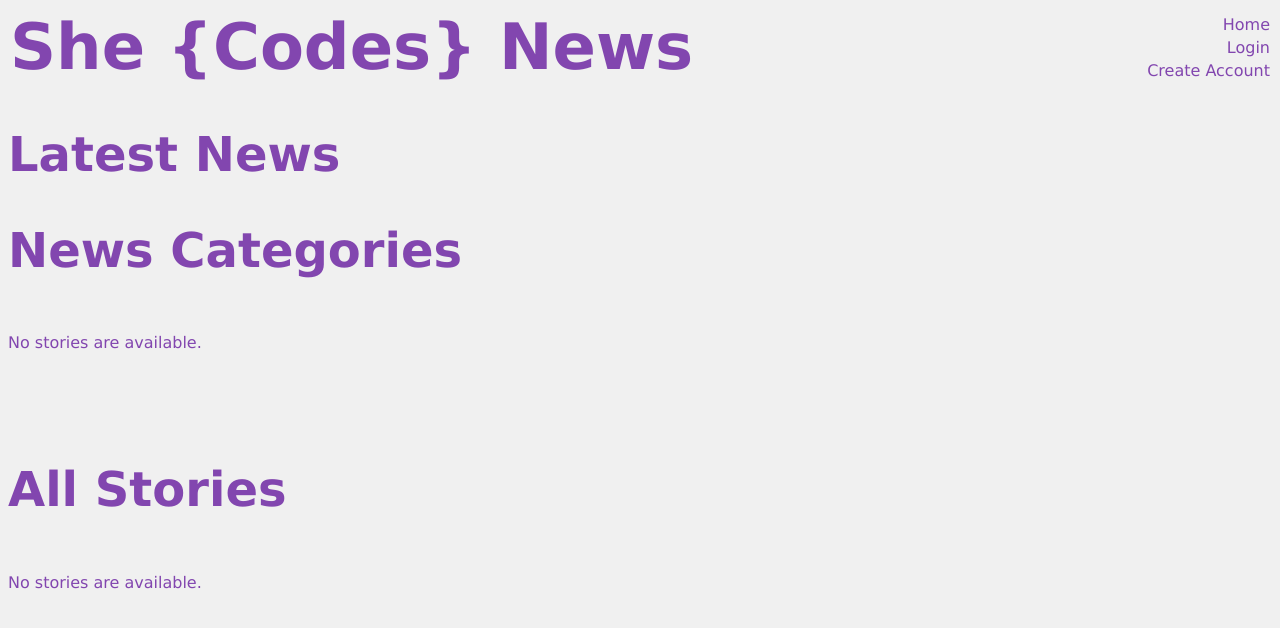
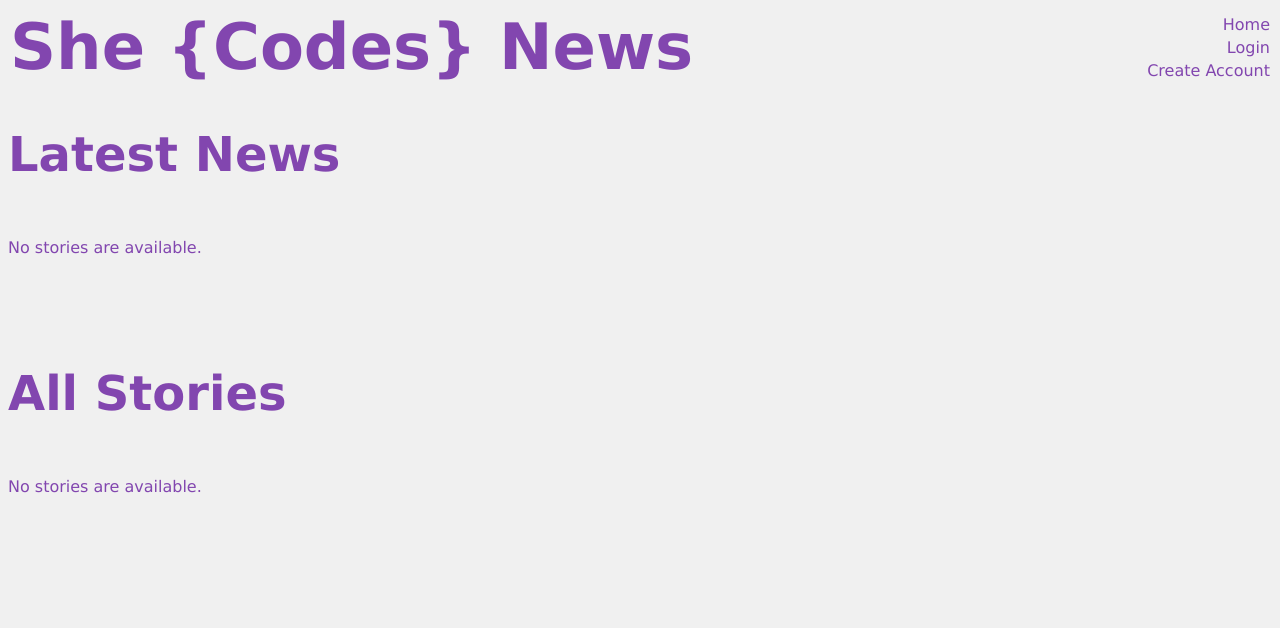
Before and after one commit to SheCodesAus/she-codes-django-news-project-AngelaClarke5678, a Django app: template she_codes_news/news/templates/news/index.html in a window 1280 px wide. Shown: the top 628 px of the page. Run offline with Django 4.2, Linux system fonts and the light colour scheme; the template is opened without the code that fills it, so the values that code supplies are empty.

Commit message:
removed categories

```diff
--- a/she_codes_news/news/static/news/styles.css
+++ b/she_codes_news/news/static/news/styles.css
@@ -10,11 +10,11 @@
     object-fit: cover;
 }
 
-#categories {
+/* #categories {
     display: grid;
     grid-template-columns: 1fr;
     grid-template-rows: 1fr;
-}
+} */
 
 #latest-stories {
     display: grid;
@@ -22,51 +22,8 @@
     grid-template-rows: 1fr 1fr;
     gap: 1px 1px;
     grid-template-areas: "left-1 right-1" "left-2 right-2" "left-3 right-3";
-    /* max-height: 500px; */
 }
 
-/* #story-card-1 {
-    grid-area: left-1 right-1;
-}
-
-#story-card-2 {
-    grid-area: left-2 right-2;
-}
-
-#story-card-3 {
-    grid-area: left-3 right-3;
-}
-
-#story-card-4 {
-    grid-area: left-3 right-3;
-} */
-
-#story-card-2 a,
-#story-card-3 a,
-#story-card-4 a {
-    width: 100%;
-    height: 100%;
-}
-
-#story-card-2 .story-card-text h3,
-#story-card-3 .story-card-text h3,
-#story-card-4 .story-card-text h3 {
-    font-size: 16px;
-}
-
-#story-card-2 .story-card-text h4,
-#story-card-3 .story-card-text h4,
-#story-card-4 .story-card-text h4 {
-    font-size: 12px;
-}
-
-/* #story-card-2 img,
-#story-card-3 img,
-#story-card-4 img {
-    width: 33%;
-    height: 100%;
-    margin-right: 5px;
-} */
 
 #all-stories {
     display: flex;
@@ -92,11 +49,3 @@
 #title {
     color: var(--dark-font);
 }
-
-@media  screen and (max-width: 600px) {
-    #latest-stories {
-        display: grid;
-        grid-template-columns: 1fr;
-        grid-template-rows: 1fr;
-}
-}
--- a/she_codes_news/news/templates/news/index.html
+++ b/she_codes_news/news/templates/news/index.html
@@ -5,26 +5,22 @@
 
 {% block content %}
 
+<!--
+<container>
+    <section class="category-align">
+        <a href="{% url 'news:category' %}"><h2>Categories</h2></a>
+        {% if category_list %}
+            {% for Category in category_list %}
+            <ul>
+            <li><a href="{% url 'news:categorydetail' Category %}">{{ category }}</a></li></ul>
+            {% endfor %}
+        {% else %}
+            <p>No categories are available.</p>
+        {% endif %}
+    </section>
+</container> -->
+
 <h2>Latest News</h2>
-
-<div>
-    <section>
-        <h2>News Categories</h2>
-        <ul>
-            {% for category in categories %}
-                {% if category %}
-                    <li><a href="{% url 'news:categorydetail' category %}">{{ category }}</a></li>
-                {% endif %}
-            % else %}
-                    <p>No categories are available.</p>
-            {% endfor %}
-
-
-        </ul>
-
-    </div>
-</section>
-
     <div id="latest-stories">
         {% if latest_stories %}
             {% for story in latest_stories %}
--- a/she_codes_news/news/templates/news/story.html
+++ b/she_codes_news/news/templates/news/story.html
@@ -6,6 +6,7 @@
 <div id="story-wrapper">
     <h2>{{ story.title }}</h2>
     <a href="{% url 'news:author' story.author.id %}"><h4>{{ story.author }}</h4></a>
+    <h4>Category: {{ story.category }}</h4>
     <div id="story-content">
         <img src="{{ story.story_img }}">
         {{ story.content|linebreaks }}
--- a/she_codes_news/news/templates/news/storyCard.html
+++ b/she_codes_news/news/templates/news/storyCard.html
@@ -2,9 +2,10 @@
     <a href="{% url 'news:story' story.id %}">
             <img src="{{ story.story_img }}"></a>
         <div class="story-card-text">
-            <h3>{{ story.title }}</h3></a>
+            <h3>{{ story.title }}</h3>
             <h4>{{ story.author }}</h4>
             <h4>{{ story.pub_date }}</h4>
+            <h4>Category: {{ story.category }}</h4>
         </div>
     </a>
 </div>
--- a/she_codes_news/static/styles.css
+++ b/she_codes_news/static/styles.css
@@ -11,18 +11,6 @@
     --dark-font: #8246af;
     --shadow-font: #444444;
     --light-font: #ffba00;
-    --primary-color: #083fd0;
-    --secondary-color: #ffba00;
-    --tertiary-color: #fdeca7;
-    --primary-shadow: #8246af;
-    --secondary-shadow: #ffba00;
-    --tertiary-shadow: #ffba00;
-    --highlight-color: #000000;
-    --box-shadow-main: 0px 2px 15px 2px var(--primary-shadow);
-    --box-shadow-secondary: 0px 2px 15px 2px var(--secondary-shadow);
-    --bottom-margin: 0.5rem;
-    --bottom-margin-2: 1rem;
-    --line-height: 1.7rem;
 }
 
 body {
@@ -82,6 +70,14 @@ form {
     margin: 2px;
 }
 
-button {
+input[type="submit" i] {
     background-color: var(--bg-dark);
+    justify-content: center;
+    border-radius: 60px;
+    height: 30px;
+    width: 200px;
+    margin: auto;
+    color: var(--light-font);
+    font-family: var(--main-font);
+    font-size: 1rem;
 }
```
Also changed, not shown: she_codes_news/news/templates/news/Category.html (+10 -1 lines), she_codes_news/news/views.py (+7 -4 lines).
